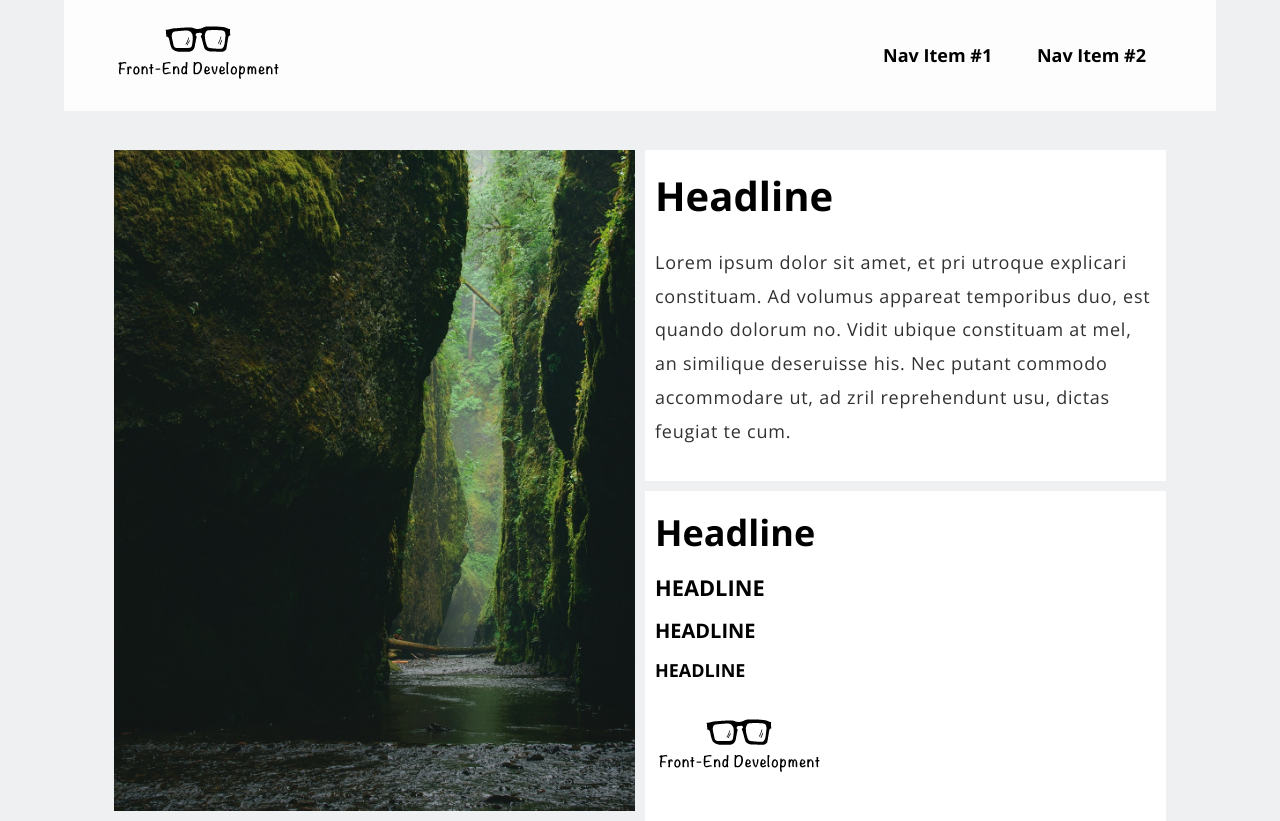
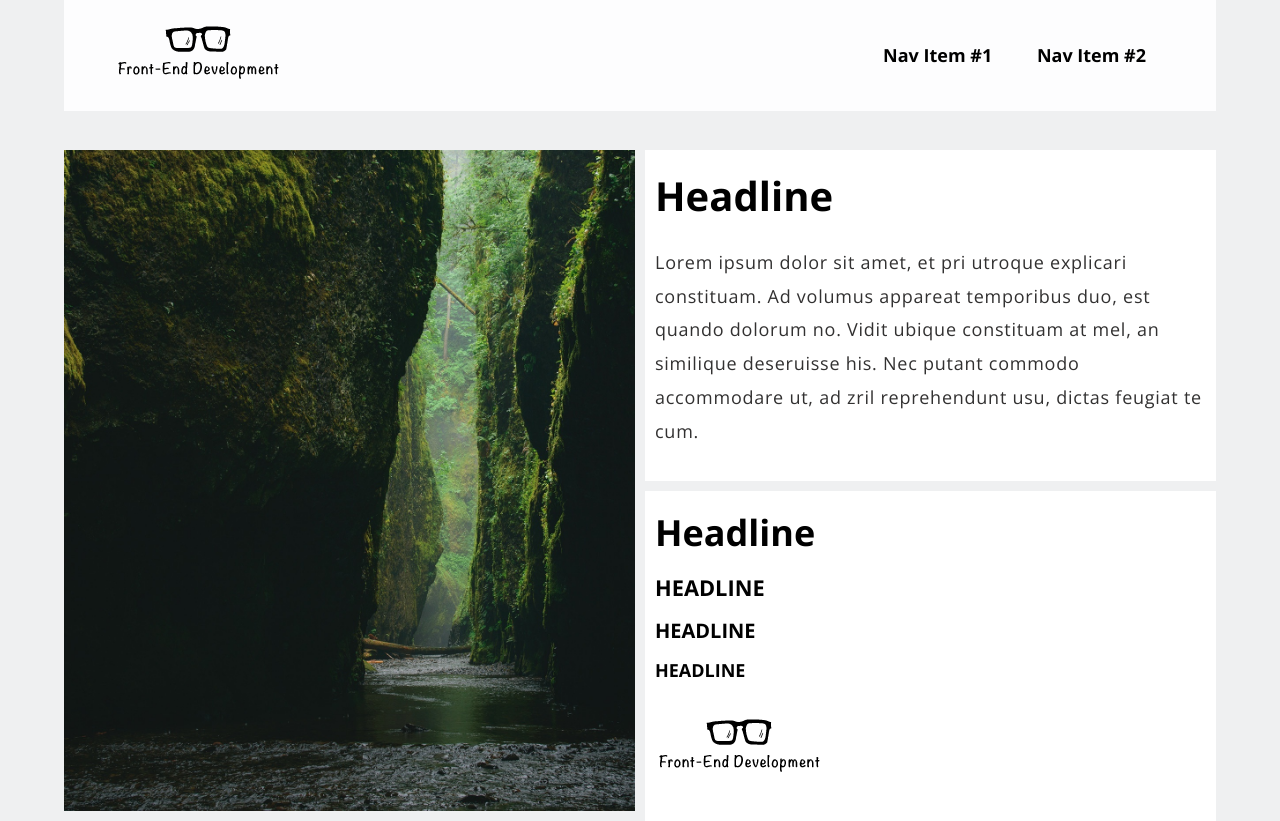
Before and after one commit to camchristensen1/camchristensen1.github.io, a plain HTML site: page internal.html in a window 1280 px wide. Drawn offline with nearby package versions, Linux system fonts and the light colour scheme.

Commit message:
primary-container padding

```diff
--- a/css/main.css
+++ b/css/main.css
@@ -142,7 +142,7 @@
 	.primary-container {
 		width: 90%;
 		margin: 0 auto;
-		padding: 150px 50px 0 50px;
+		padding: 150px 0px 0 0px;
 		display: -webkit-box;
   display: -webkit-flex;
   display: -ms-flexbox;
@@ -178,7 +178,6 @@
 	@media screen and (max-width: 800px) {
 		.primary-container {
 			display: block;
-			padding: 150px 0px 0 0px;
 		}
 		.primary-container .col1 {
 		width: 100%;
```
